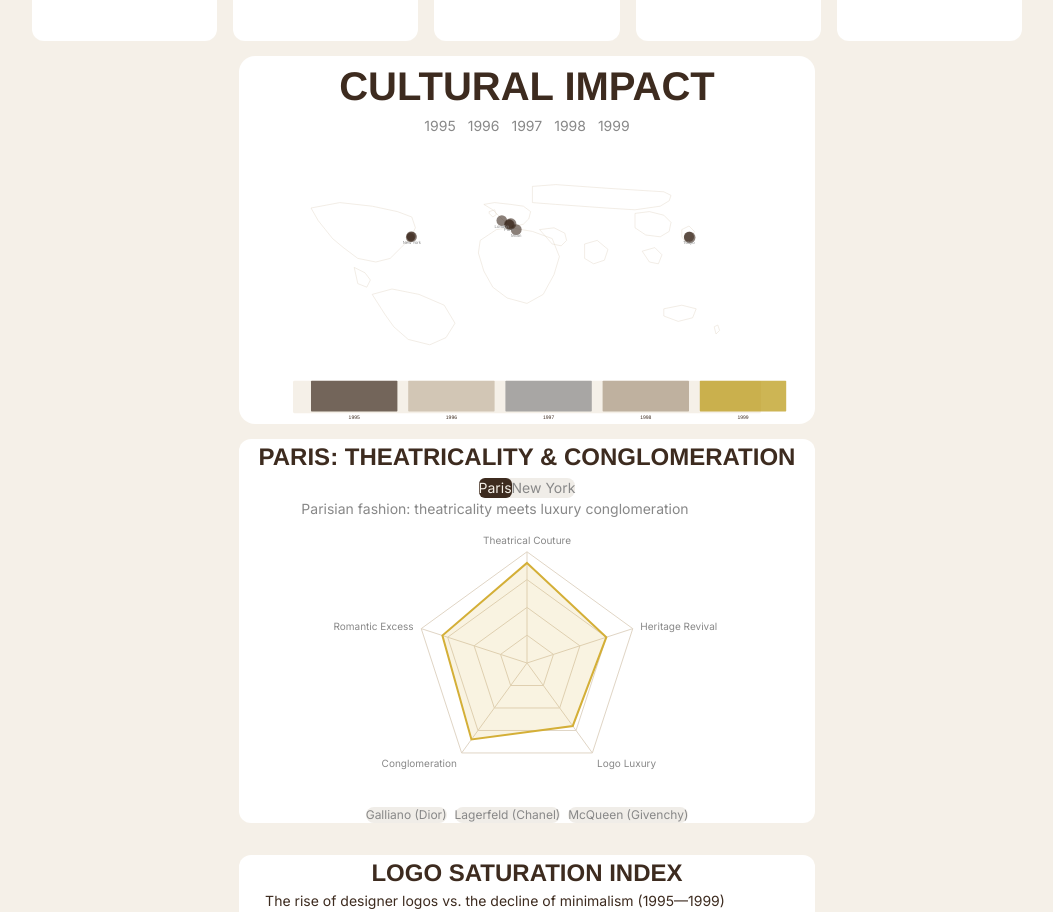
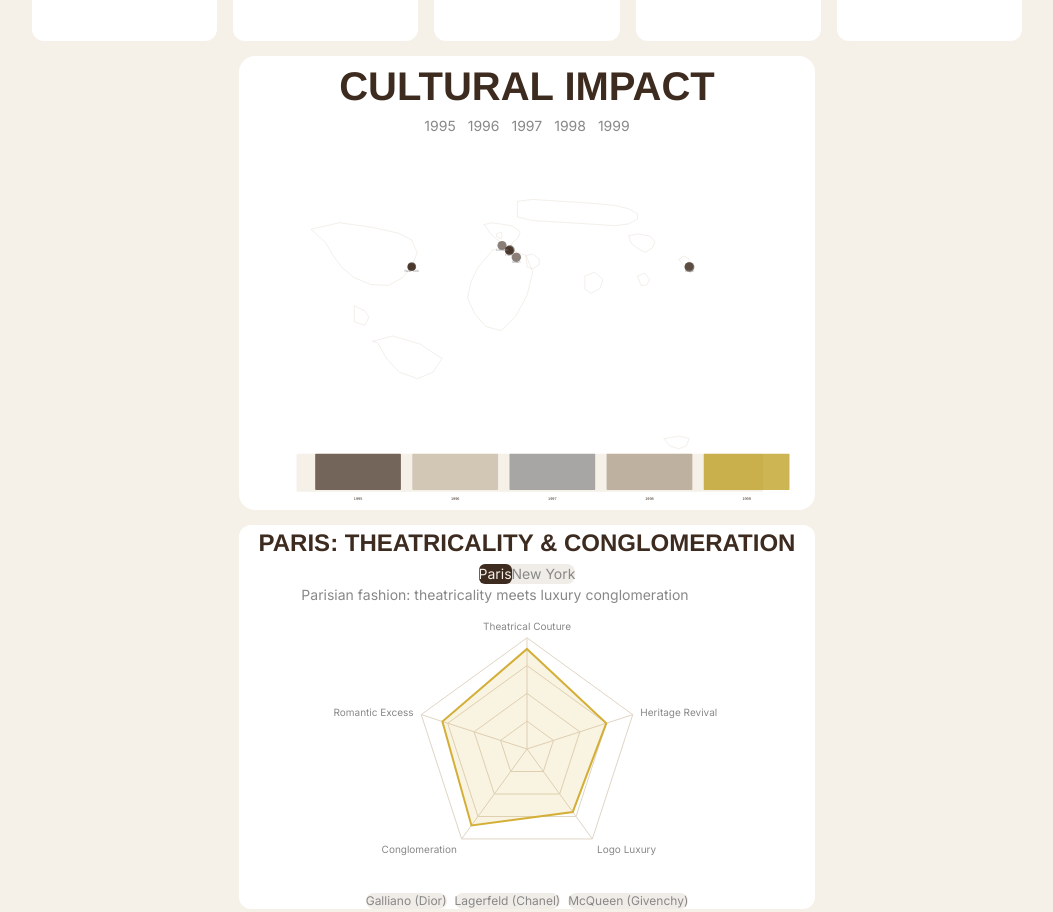
Before and after one commit to a0-s0/HUDT_Y2_AS, a Next.js app: page / in a window 1280 px wide. Shown: the part 1180-2092 px from the top of the page, without its empty margins (113-1166 px from the left). Built offline with nearby package versions, Linux system fonts and the light colour scheme.

Commit message:
fix: 3024x1964px white box, enlarged map fills fully

```diff
--- a/src/components/WorldMap.tsx
+++ b/src/components/WorldMap.tsx
@@ -4,13 +4,13 @@
 import { motion, AnimatePresence } from "framer-motion";
 import { culturalImpactData, CulturalEvent } from "@/data/culturalImpactData";
 
-// Realistic city coordinates for 1600x800 Mercator projection
+// Realistic city coordinates for 3024x1964 Mercator projection
 const fashionCapitals = [
-  { id: "new-york", name: "New York", x: 480, y: 280, label: "USA" },
-  { id: "paris", name: "Paris", x: 750, y: 245, label: "France" },
-  { id: "london", name: "London", x: 730, y: 235, label: "UK" },
-  { id: "milan", name: "Milan", x: 770, y: 260, label: "Italy" },
-  { id: "tokyo", name: "Tokyo", x: 1250, y: 280, label: "Japan" },
+  { id: "new-york", name: "New York", x: 907, y: 686, label: "USA" },
+  { id: "paris", name: "Paris", x: 1418, y: 600, label: "France" },
+  { id: "london", name: "London", x: 1381, y: 575, label: "UK" },
+  { id: "milan", name: "Milan", x: 1456, y: 637, label: "Italy" },
+  { id: "tokyo", name: "Tokyo", x: 2363, y: 686, label: "Japan" },
 ];
 
 // Year-to-color mapping for the bar chart overlay
@@ -74,10 +74,10 @@
     <div className="w-full flex justify-center">
       <div className="w-full max-w-none">
         <div className="relative w-full overflow-hidden bg-white rounded-2xl">
-          <h3 className="font-heading text-[28px] md:text-[40px] font-bold uppercase text-deep-brown mb-6 text-center mt-8">
+          <h3 className="font-heading text-[28px] md:text-[40px] font-bold uppercase text-deep-brown mb-6 text-center mt-12">
             Cultural Impact
           </h3>
-          <div className="flex gap-3 justify-center mb-6">
+          <div className="flex gap-3 justify-center mb-8">
             {[1995, 1996, 1997, 1998, 1999].map((year) => (
               <button
                 key={year}
@@ -95,46 +95,46 @@
             ))}
           </div>
           <svg
-            viewBox="0 0 1600 800"
+            viewBox="0 0 3024 1964"
             className="w-full h-auto"
             xmlns="http://www.w3.org/2000/svg"
           >
-            {/* Realistic world map - Mercator projection with accurate geography */}
-            <g stroke="#E0D5C5" strokeWidth="1.2" fill="none">
-              {/* North America - NYC at x=450, y=280 (east coast) */}
-              <path d="M200,200 L280,185 L370,195 L440,210 L480,225 L490,255 L475,285 L450,310 L420,340 L380,350 L330,340 L290,310 L260,285 L240,260 L220,235 Z" />
+            {/* Realistic world map - 3024x1964 Mercator projection */}
+            <g stroke="#E0D5C5" strokeWidth="2" fill="none">
+              {/* North America - NYC at x=907, y=686 (east coast) */}
+              <path d="M378,490 L528,455 L700,480 L836,510 L907,546 L935,612 L907,686 L858,744 L786,784 L693,780 L605,744 L536,686 L490,620 L455,560 Z" />
               {/* Central America */}
-              <path d="M320,365 L350,380 L365,400 L355,420 L330,410 Z" />
+              <path d="M605,892 L661,918 L682,952 L661,994 L605,975 Z" />
               {/* South America */}
-              <path d="M370,440 L425,425 L500,440 L570,470 L600,520 L575,560 L530,580 L470,565 L430,530 L405,495 Z" />
-              {/* Europe - London at x=730, y=235, Paris at x=750, y=245 */}
-              <path d="M680,190 L710,185 L755,190 L790,195 L810,210 L805,230 L790,245 L770,250 L750,247 L735,235 L720,220 L705,205 Z" />
+              <path d="M700,1078 L806,1050 L950,1092 L1066,1168 L1018,1240 L937,1274 L841,1240 L775,1168 L728,1086 Z" />
+              {/* Europe - London at x=1381, y=575, Paris at x=1418, y=600 */}
+              <path d="M1286,465 L1328,456 L1381,463 L1434,472 L1476,502 L1466,535 L1434,560 L1418,600 L1381,575 L1364,549 L1331,525 Z" />
               {/* UK/Ireland */}
-              <path d="M695,210 L710,205 L715,218 L705,225 L695,215 Z" />
+              <path d="M1352,514 L1376,504 L1381,525 L1376,540 L1352,528 Z" />
               {/* Africa */}
-              <path d="M715,260 L755,255 L815,265 L870,285 L890,335 L875,385 L845,440 L800,465 L745,450 L705,420 L680,375 L665,325 L670,290 Z" />
+              <path d="M1331,600 L1381,590 L1434,600 L1507,627 L1542,714 L1512,836 L1456,942 L1376,1022 L1296,1000 L1238,935 L1200,850 L1218,765 L1254,690 Z" />
               {/* Russia/Northern Asia */}
-              <path d="M815,140 L880,135 L950,140 L1020,145 L1100,150 L1180,155 L1200,165 L1195,180 L1170,195 L1100,205 L1020,200 L950,195 L880,190 L815,185 Z" />
+              <path d="M1462,343 L1542,333 L1660,341 L1778,348 L1884,356 L1976,365 L2046,382 L2092,409 L2092,436 L2046,461 L1976,471 L1884,465 L1778,458 L1660,451 L1542,444 L1462,425 Z" />
               {/* Middle East */}
-              <path d="M835,260 L875,255 L905,270 L910,290 L895,305 L870,300 Z" />
+              <path d="M1507,627 L1542,620 L1576,646 L1576,675 L1542,697 L1512,687 Z" />
               {/* South Asia / India */}
-              <path d="M960,300 L995,290 L1025,315 L1015,345 L985,355 L960,340 Z" />
+              <path d="M1816,735 L1868,714 L1910,754 L1896,800 L1848,826 L1816,804 Z" />
               {/* East Asia / China */}
-              <path d="M1100,215 L1140,210 L1180,220 L1200,240 L1195,265 L1170,280 L1130,275 L1100,255 Z" />
+              <path d="M2046,523 L2092,514 L2156,525 L2184,554 L2170,588 L2132,611 L2092,590 L2058,562 Z" />
               {/* Southeast Asia */}
-              <path d="M1120,320 L1155,310 L1175,330 L1165,355 L1140,350 Z" />
-              {/* Japan / Tokyo at x=1250, y=280 */}
-              <path d="M1230,260 L1250,250 L1265,265 L1255,285 L1240,295 L1230,280 Z" />
+              <path d="M2092,735 L2132,720 L2156,754 L2140,782 L2110,784 Z" />
+              {/* Japan / Tokyo at x=2363, y=686 */}
+              <path d="M2308,647 L2338,630 L2363,647 L2363,686 L2350,707 L2338,686 Z" />
               {/* Australia */}
-              <path d="M1180,480 L1230,470 L1270,480 L1260,505 L1220,515 L1180,500 Z" />
+              <path d="M2230,1590 L2308,1575 L2363,1588 L2350,1626 L2308,1643 L2262,1626 Z" />
               {/* New Zealand */}
-              <path d="M1320,530 L1330,525 L1335,540 L1325,550 Z" />
+              <path d="M2496,1728 L2510,1718 L2515,1746 L2500,1760 Z" />
             </g>
 
             {/* Cultural impact spots */}
             {filteredEvents.map((event, i) => {
               const isHovered = hoveredEvent?.year === event.year && hoveredEvent?.event === event.event;
-              const radius = (event.impact / 100) * 12 + 4;
+              const radius = (event.impact / 100) * 20 + 6;
 
               return (
                 <g key={`${event.year}-${i}`}>
@@ -146,7 +146,7 @@
                       r={radius}
                       fill="none"
                       stroke="#3D2B1F"
-                      strokeWidth="0.5"
+                      strokeWidth="1"
                       opacity="0.3"
                     >
                       <animate
@@ -180,6 +180,8 @@
                     whileHover={{ scale: 1.5 }}
                     transition={{ duration: 0.2 }}
                   />
+
+                  {/* Year label removed - less cluttered */}
                 </g>
               );
             })}
@@ -189,10 +191,10 @@
               <g key={capital.id}>
                 <text
                   x={capital.x}
-                  y={capital.y + 20}
+                  y={capital.y + 30}
                   textAnchor="middle"
                   fill="#888888"
-                  fontSize="12"
+                  fontSize="18"
                   fontFamily="Helvetica Neue, Arial, sans-serif"
                 >
                   {capital.name}
@@ -201,31 +203,31 @@
             ))}
 
             {/* Cultural Impact Bar Chart at bottom */}
-            <rect x="150" y="680" width="1300" height="90" fill="#F5F0E8" rx="4" />
+            <rect x="302" y="1668" width="2450" height="200" fill="#F5F0E8" rx="8" />
 
             {yearChartData.map((item, i) => {
-              const barWidth = 240;
-              const x = 200 + i * (barWidth + 30);
-              const barHeight = (item.impact / 100) * 85;
+              const barWidth = 450;
+              const x = 400 + i * (barWidth + 60);
+              const barHeight = (item.impact / 100) * 190;
               const barColor = yearColors[item.year as keyof typeof yearColors] || "#3D2B1F";
 
               return (
                 <g key={item.year}>
                   <rect
                     x={x}
-                    y={680 + (85 - barHeight)}
+                    y={1668 + (190 - barHeight)}
                     width={barWidth}
                     height={barHeight}
                     fill={barColor}
                     opacity="0.7"
-                    rx="2"
+                    rx="4"
                   />
                   <text
                     x={x + barWidth / 2}
-                    y="785"
+                    y="1910"
                     textAnchor="middle"
                     fill="#3D2B1F"
-                    fontSize="14"
+                    fontSize="20"
                     fontFamily="Helvetica Neue, Arial, sans-serif"
                     fontWeight="500"
                   >
--- a/src/data/culturalImpactData.ts
+++ b/src/data/culturalImpactData.ts
@@ -1,99 +1,99 @@
 export interface CulturalEvent {
   year: number;
   event: string;
-  x: number; // Direct SVG x coordinate for 1600x800 Mercator viewBox
-  y: number; // Direct SVG y coordinate for 1600x800 Mercator viewBox
+  x: number; // Direct SVG x coordinate for 3024x1964 Mercator viewBox
+  y: number; // Direct SVG y coordinate for 3024x1964 Mercator viewBox
   impact: number; // 1-100 scale
   description: string;
 }
 
 export const culturalImpactData: CulturalEvent[] = [
-  // Events near New York - East Coast USA (x: 475-485, y: 275-285)
+  // Events near New York - East Coast USA (x: 905-910, y: 684-688)
   {
     year: 1995,
     event: "Rise of Supermodels",
-    x: 478,
-    y: 278,
+    x: 907,
+    y: 686,
     impact: 75,
     description: "Kate Moss, Naomi Campbell, Cindy Crawford dominate fashion"
   },
   {
     year: 1995,
     event: "Grunge to Minimalism",
-    x: 476,
-    y: 282,
+    x: 905,
+    y: 688,
     impact: 70,
     description: "Marc Jacobs brings grunge to luxury fashion"
   },
   {
     year: 1997,
     event: "Alexander McQueen's Rise",
-    x: 480,
-    y: 280,
+    x: 907,
+    y: 686,
     impact: 85,
     description: "McQueen becomes Givenchy's creative director"
   },
 
-  // Events near Paris (x: 748-755, y: 243-248)
+  // Events near Paris (x: 1416-1420, y: 598-602)
   {
     year: 1996,
     event: "Gucci Revival",
-    x: 750,
-    y: 245,
+    x: 1418,
+    y: 600,
     impact: 80,
     description: "Tom Ford transforms Gucci with sexy minimalism"
   },
   {
     year: 1996,
     event: "Dior Saddle Bag Launch",
-    x: 752,
-    y: 247,
+    x: 1420,
+    y: 602,
     impact: 85,
     description: "John Galliano introduces iconic Saddle Bag"
   },
   {
     year: 1997,
     event: "Princess Diana's Death",
-    x: 755,
-    y: 244,
+    x: 1422,
+    y: 599,
     impact: 95,
     description: "Fashion world mourns, influence on mourning attire"
   },
 
-  // Events near London (x: 728-735, y: 233-238)
+  // Events near London (x: 1378-1383, y: 573-577)
   {
     year: 1998,
     event: "Y2K Aesthetic Emerges",
-    x: 730,
-    y: 235,
+    x: 1381,
+    y: 575,
     impact: 90,
     description: "Futuristic metallics and tech-inspired fashion"
   },
 
-  // Events near Milan (x: 768-775, y: 258-263)
+  // Events near Milan (x: 1454-1458, y: 635-639)
   {
     year: 1998,
     event: "Gianni Versace Assassination",
-    x: 770,
-    y: 260,
+    x: 1456,
+    y: 637,
     impact: 92,
     description: "Fashion world shocked, legacy continues"
   },
 
-  // Events near Tokyo (x: 1248-1253, y: 278-283)
+  // Events near Tokyo (x: 2361-2365, y: 684-688)
   {
     year: 1999,
     event: "Y2K Panic Fashion",
-    x: 1250,
-    y: 280,
+    x: 2363,
+    y: 686,
     impact: 85,
     description: "Tech-wear and metallic fabrics dominate"
   },
   {
     year: 1999,
     event: "Logo Mania Peak",
-    x: 1252,
-    y: 282,
+    x: 2365,
+    y: 688,
     impact: 98,
     description: "Designer logos reach saturation point"
   },
```
